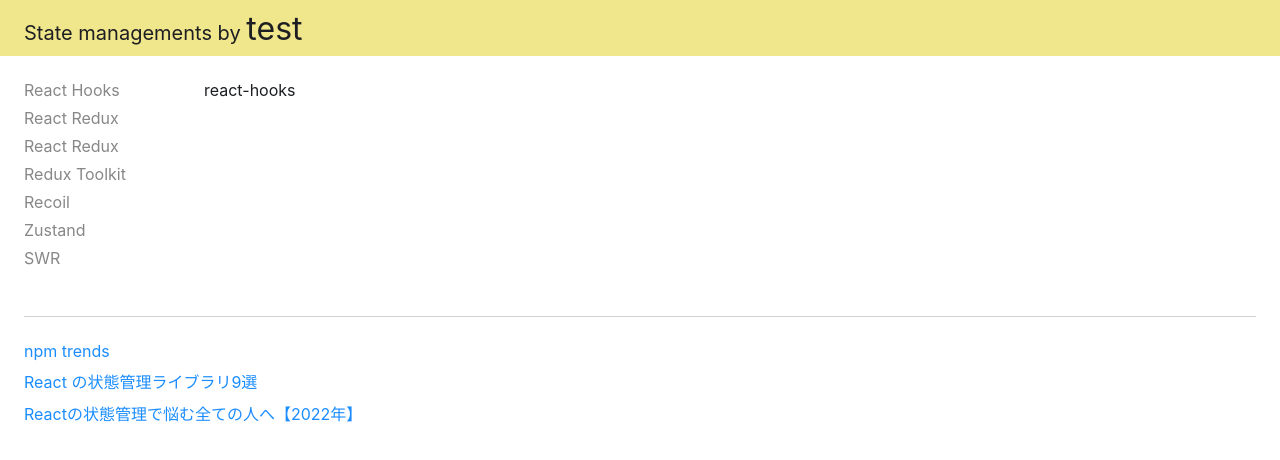
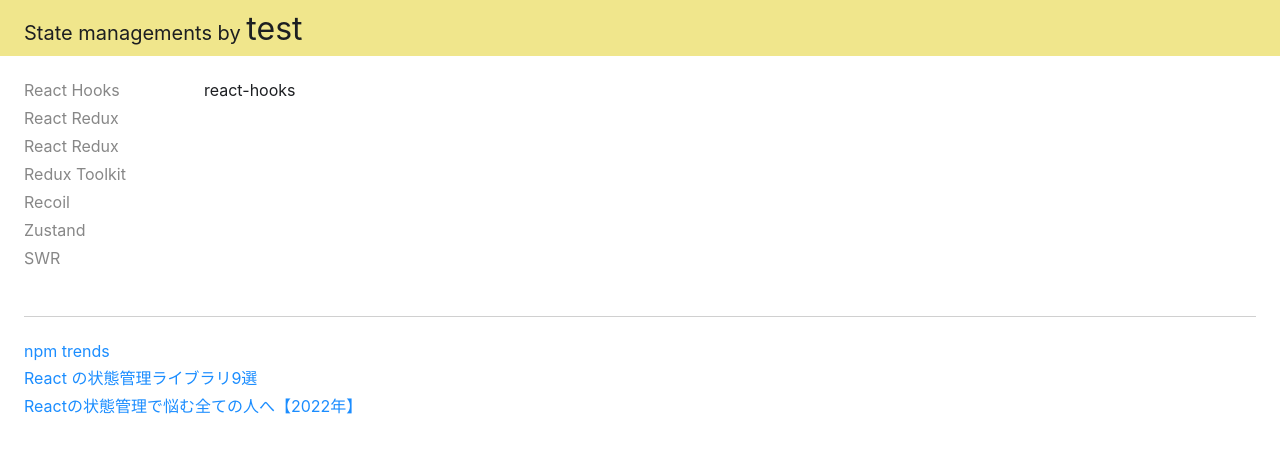
Before and after one commit to takahiro3ya/state-managements, a React (Vite) app: page / in a window 1280 px wide. Shown: the top 460 px of the page. Built offline with nearby package versions, Linux system fonts and the light colour scheme.

Commit message:
fix small style and rm log

```diff
--- a/src/components/box/Box.tsx
+++ b/src/components/box/Box.tsx
@@ -27,8 +27,6 @@ const makeClass = (space: Space) => {
 }
 
 export const Box: FC<Props> = ({ m, p, flex, className, children }) => {
-  console.log("🐈‍⬛🐈 makeClass:", p ? makeClass(p) : "NO p") // ❗️❗️ rm later
-
   return (
     <div
       className={`${styles[`p${p ? makeClass(p) : "_normal"}`]} ${
--- a/src/components/layout/components/footer/Footer.tsx
+++ b/src/components/layout/components/footer/Footer.tsx
@@ -28,7 +28,7 @@ export const Footer = () => {
       <Box
         className={styles.hr}
         p={{ size: "md", dir: "top" }}
-        flex={{ isColumn: true, gap: "xs" }}
+        flex={{ isColumn: true, gap: "xxs" }}
       >
         {linkList.map((link) => (
           <A key={link.title} href={link.href}>
--- a/src/components/layout/components/header/Header.tsx
+++ b/src/components/layout/components/header/Header.tsx
@@ -16,7 +16,7 @@ export const getPageTitle = (path: string): string | null => {
 export const Header = () => {
   const [title, setTitle] = useState("")
   const location = useLocation()
-  console.log("location:", location)
+
   useEffect(() => {
     setTitle("test")
   }, [location])
```
